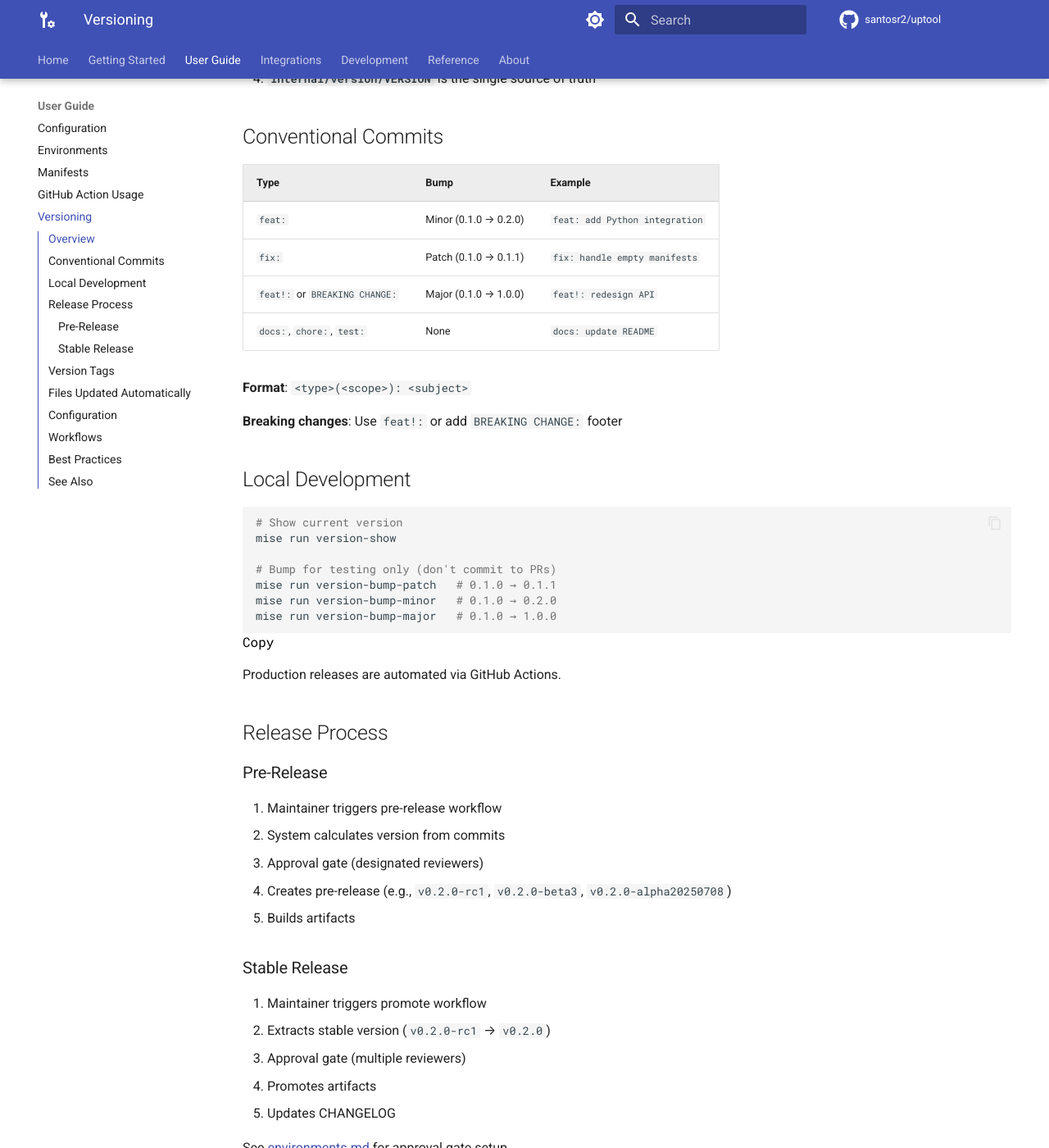
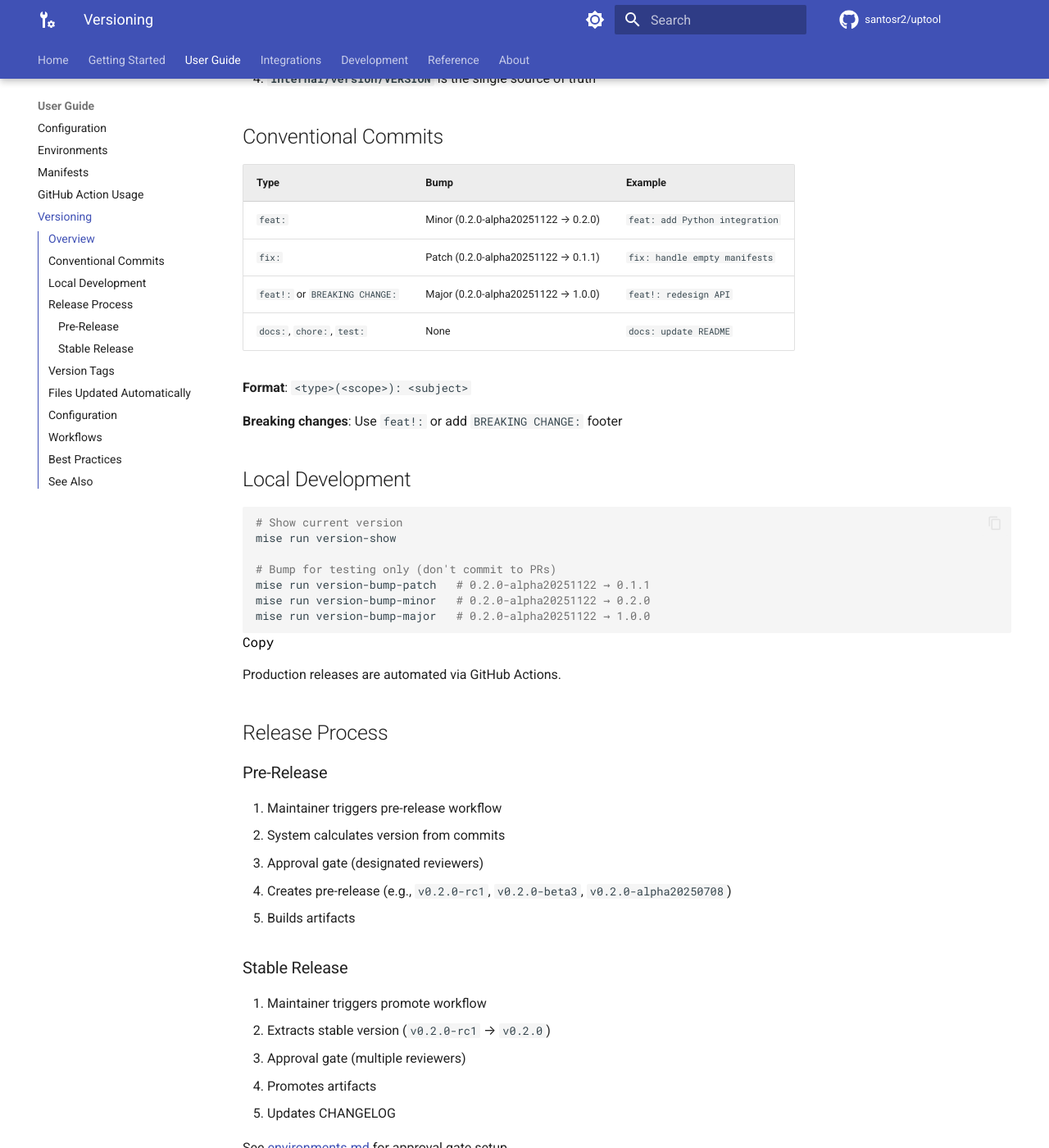
Before and after one commit to santosr2/uptool, an MkDocs documentation site: the page built from docs/versioning.md, in a window 1280 px wide and 1400 px high, scrolled down 402 px. Shown: the whole window at 82% size. Built offline with MkDocs 1.6.1 and Material for MkDocs 9.7.7, drawn with Linux system fonts in a browser that asks for light colours; comment, search, counter and statistics services are not loaded; the version menu is left out; some of the changed text lies outside the part shown.

Commit message:
chore(release): bump version to v0.2.0-alpha20251122 [skip ci]

````diff
--- a/docs/versioning.md
+++ b/docs/versioning.md
@@ -13,9 +13,9 @@ Automated semantic versioning via conventional commits and GitHub Actions.
 
 | Type | Bump | Example |
 |------|------|---------|
-| `feat:` | Minor (0.1.0 → 0.2.0) | `feat: add Python integration` |
-| `fix:` | Patch (0.1.0 → 0.1.1) | `fix: handle empty manifests` |
-| `feat!:` or `BREAKING CHANGE:` | Major (0.1.0 → 1.0.0) | `feat!: redesign API` |
+| `feat:` | Minor (0.2.0-alpha20251122 → 0.2.0) | `feat: add Python integration` |
+| `fix:` | Patch (0.2.0-alpha20251122 → 0.1.1) | `fix: handle empty manifests` |
+| `feat!:` or `BREAKING CHANGE:` | Major (0.2.0-alpha20251122 → 1.0.0) | `feat!: redesign API` |
 | `docs:`, `chore:`, `test:` | None | `docs: update README` |
 
 **Format**: `<type>(<scope>): <subject>`
@@ -29,9 +29,9 @@ Automated semantic versioning via conventional commits and GitHub Actions.
 mise run version-show
 
 # Bump for testing only (don't commit to PRs)
-mise run version-bump-patch   # 0.1.0 → 0.1.1
-mise run version-bump-minor   # 0.1.0 → 0.2.0
-mise run version-bump-major   # 0.1.0 → 1.0.0
+mise run version-bump-patch   # 0.2.0-alpha20251122 → 0.1.1
+mise run version-bump-minor   # 0.2.0-alpha20251122 → 0.2.0
+mise run version-bump-major   # 0.2.0-alpha20251122 → 1.0.0
 ```
 
 Production releases are automated via GitHub Actions.
@@ -60,7 +60,7 @@ See [environments.md](environments.md) for approval gate setup.
 
 **Immutable** (never change):
 
-- Stable: `v0.1.0`, `v0.2.0`, `v1.13.0`
+- Stable: `v0.2.0-alpha20251122`, `v0.2.0`, `v1.13.0`
 - Pre-release: `v0.2.0-rc1`, `v1.0.0-beta3`, `v1.13.0-alpha20250708`
 
 **Mutable** (auto-updated for GitHub Actions):
@@ -76,10 +76,10 @@ See [environments.md](environments.md) for approval gate setup.
 - uses: santosr2/uptool@v0
 
 # Pin to minor
-- uses: santosr2/uptool@v0.1
+- uses: santosr2/uptool@v0.2
 
 # Pin to exact version
-- uses: santosr2/uptool@v0.1.0
+- uses: santosr2/uptool@v0.2.0-alpha20251122
 ```
 
 ## Files Updated Automatically
--- a/mkdocs.yml
+++ b/mkdocs.yml
@@ -151,7 +151,7 @@ extra:
   # Usage in docs: {{ extra.uptool_version }}
   # When deploying with mike, override with: mike deploy --update-aliases <version> -p -F mkdocs.yml -t "uptool_version=v<version>"
   # This ensures documentation links point to files from the same version
-  uptool_version: v0.1.0
+  uptool_version: v0.2.0-alpha20251122
 
 # Navigation structure
 nav:
````
Also changed, not shown: README.md (+6 -6 lines), SECURITY.md (+5 -5 lines), docs/action-usage.md (+2 -2 lines), docs/patch-release-workflow.md (+7 -7 lines), docs/quickstart.md (+1 -1 lines), examples/plugins/README.md (+1 -1 lines), .bumpversion.toml, 2 other files.
